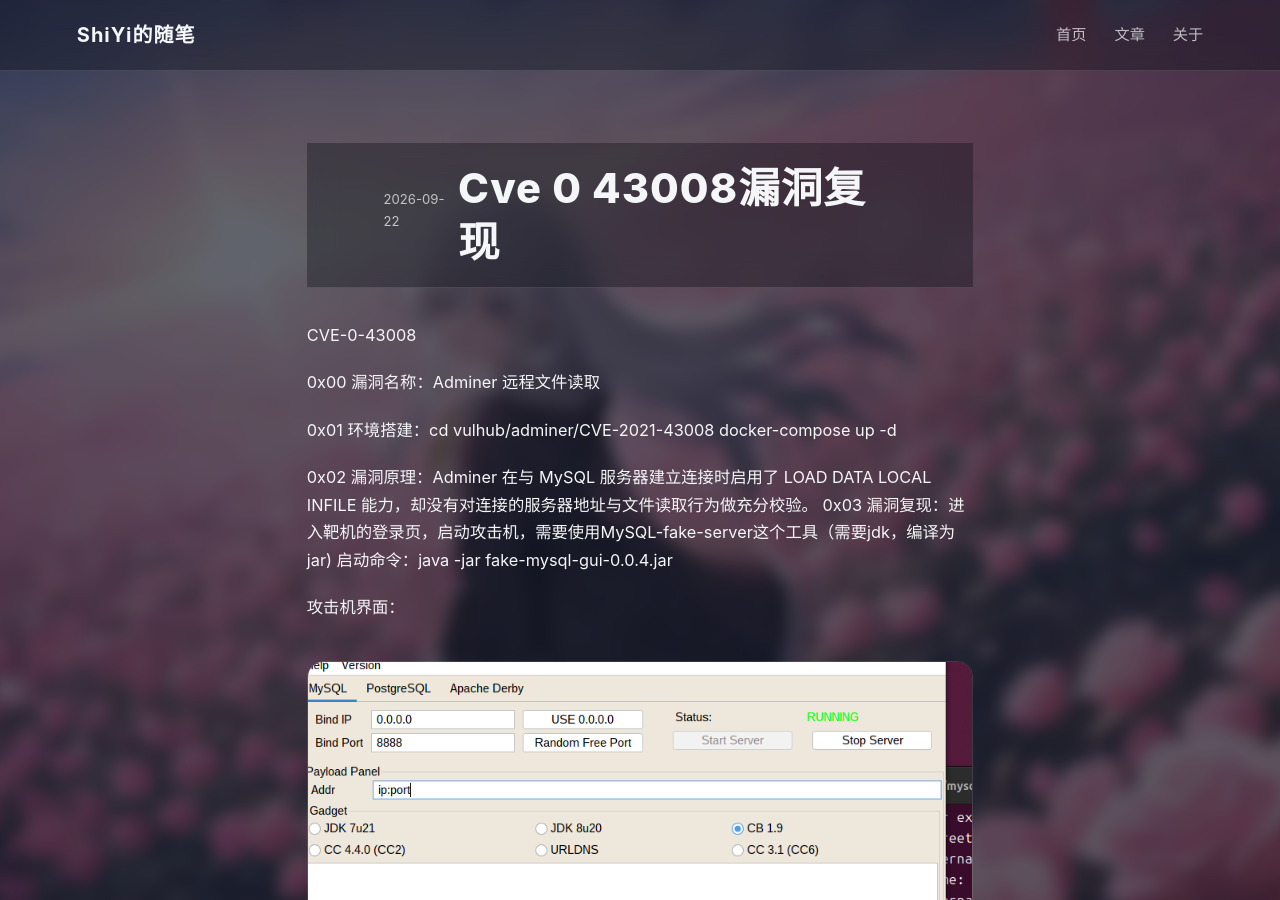
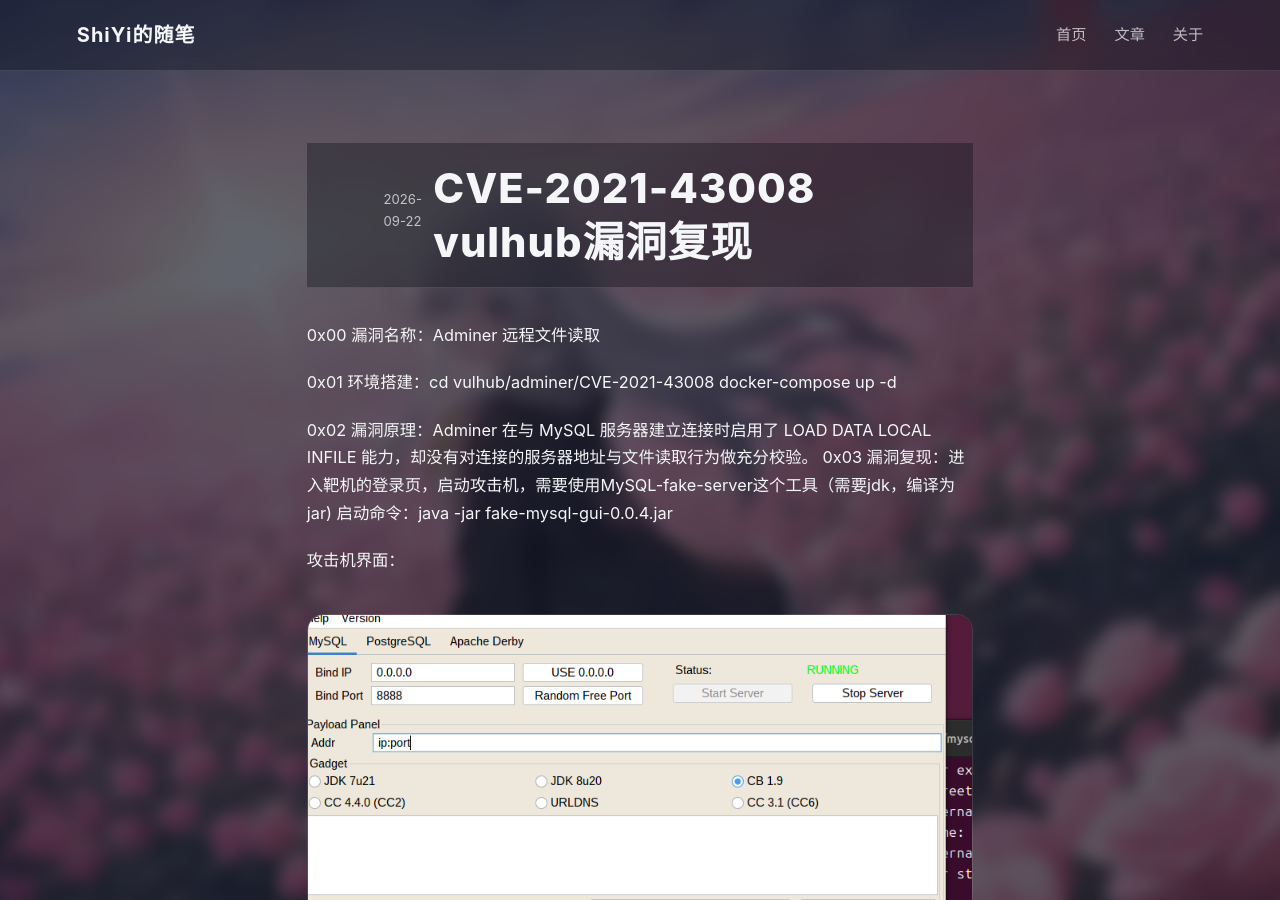
Before and after one commit to shiyi1799/shiyi1799.github.io, a Jekyll site: the page built from _posts/2026-9-22-CVE-0-43008漏洞复现.md, in a window 1280 px wide and 900 px high. Built offline with Jekyll 4.4.1, drawn with Linux system fonts in a browser that asks for light colours.

Commit message:
Update 2026-9-22-CVE-0-43008漏洞复现.md

```diff
--- a/_posts/2026-9-22-CVE-0-43008漏洞复现.md
+++ b/_posts/2026-9-22-CVE-0-43008漏洞复现.md
@@ -1,4 +1,7 @@
-CVE-0-43008
+---
+layout: post
+title: CVE-2021-43008 vulhub漏洞复现
+---
 
 0x00 漏洞名称：Adminer 远程文件读取
 
```
